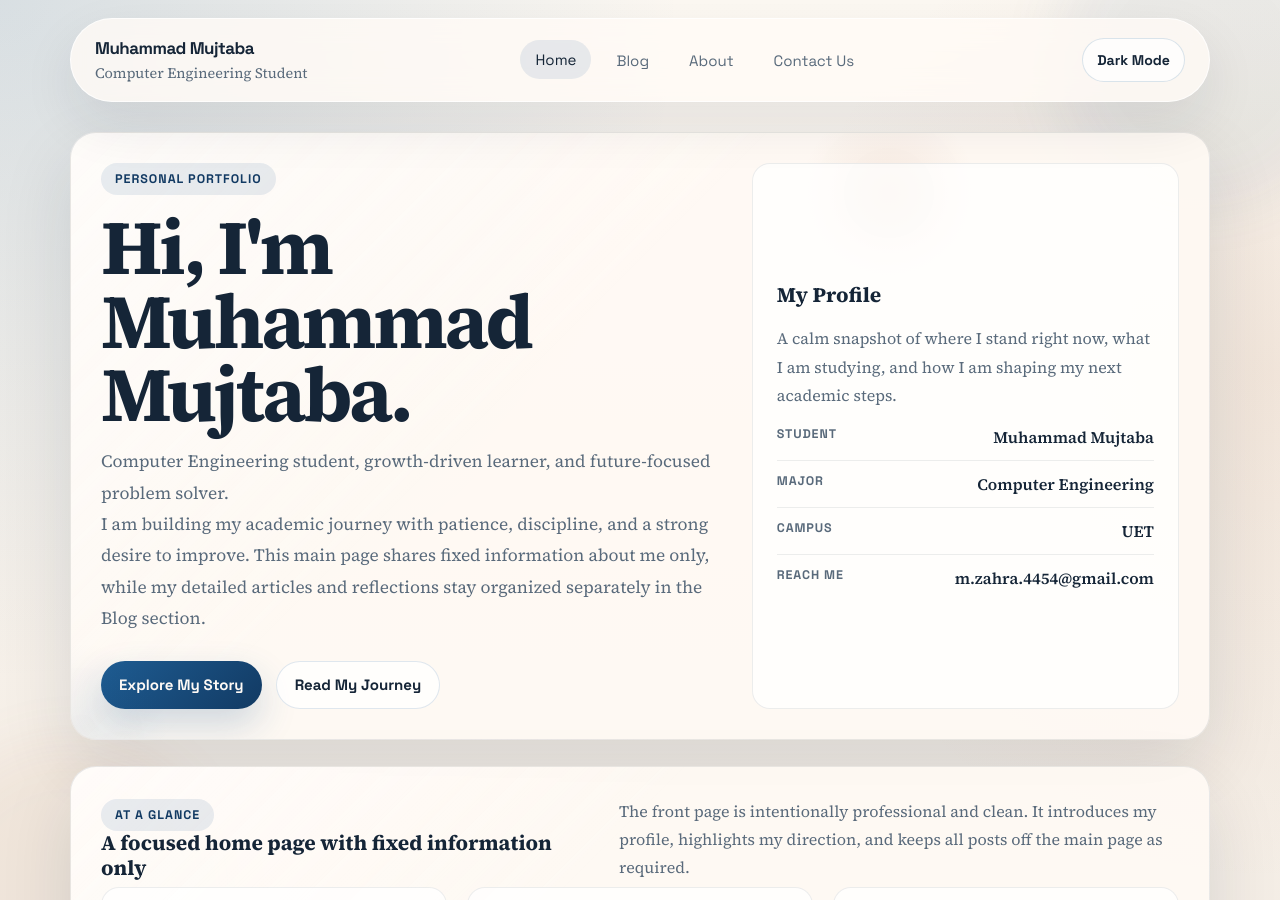
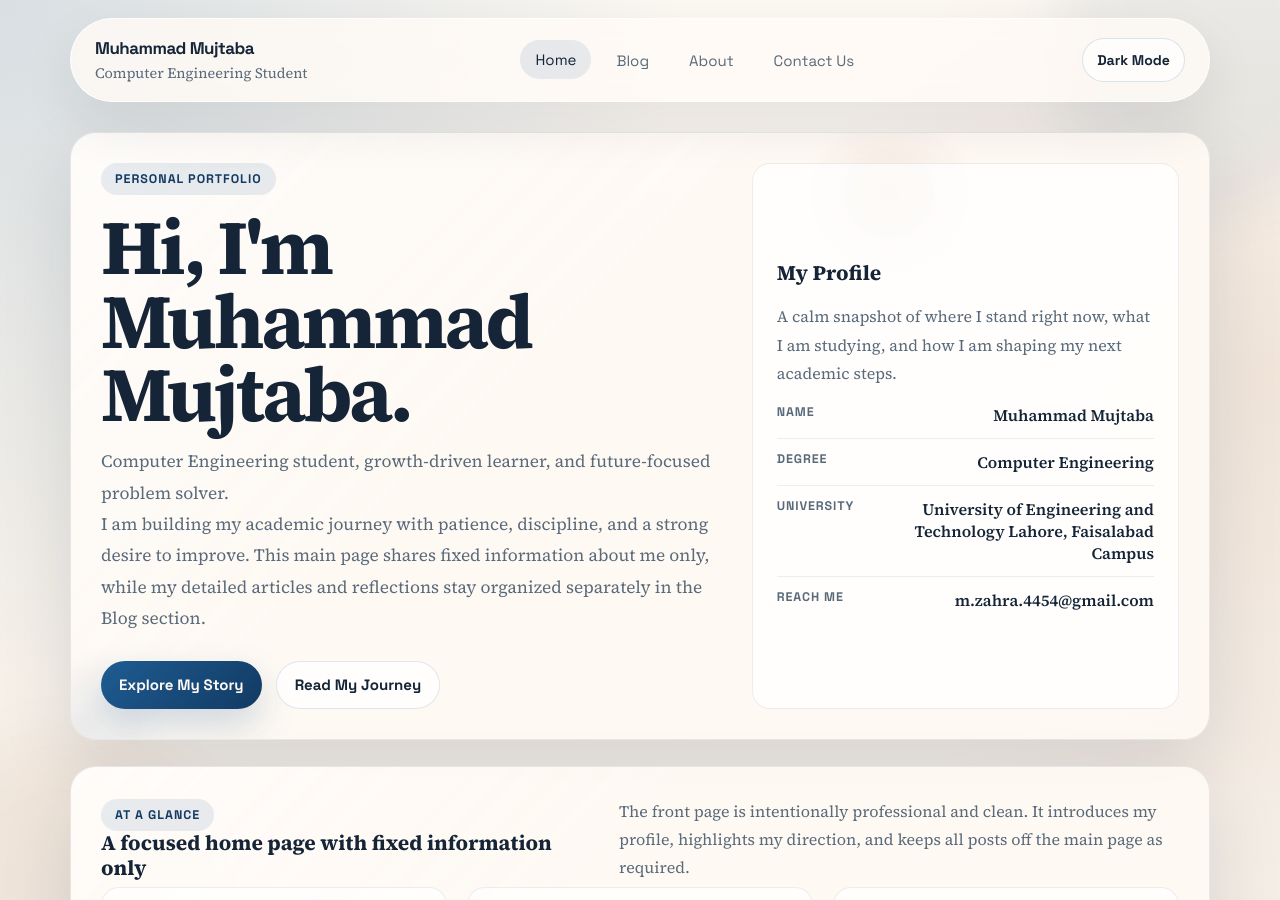
Before and after one commit to muhamamd-mujtaba/muhamamd-mujtaba.github.io, a Jekyll site: the page built from index.html, in a window 1280 px wide and 900 px high. Built offline with Jekyll 4.4.1, drawn with Linux system fonts in a browser that asks for light colours.

Commit message:
Update profile panel labels

```diff
--- a/index.html
+++ b/index.html
@@ -29,16 +29,16 @@ footer_link_url: /blog.html
     </p>
     <ul class="meta-list">
       <li>
-        <span class="meta-label">Student</span>
+        <span class="meta-label">Name</span>
         <span class="meta-value">Muhammad Mujtaba</span>
       </li>
       <li>
-        <span class="meta-label">Major</span>
+        <span class="meta-label">Degree</span>
         <span class="meta-value">Computer Engineering</span>
       </li>
       <li>
-        <span class="meta-label">Campus</span>
-        <span class="meta-value">UET</span>
+        <span class="meta-label">University</span>
+        <span class="meta-value">University of Engineering and Technology Lahore, Faisalabad Campus</span>
       </li>
       <li>
         <span class="meta-label">Reach Me</span>
```
